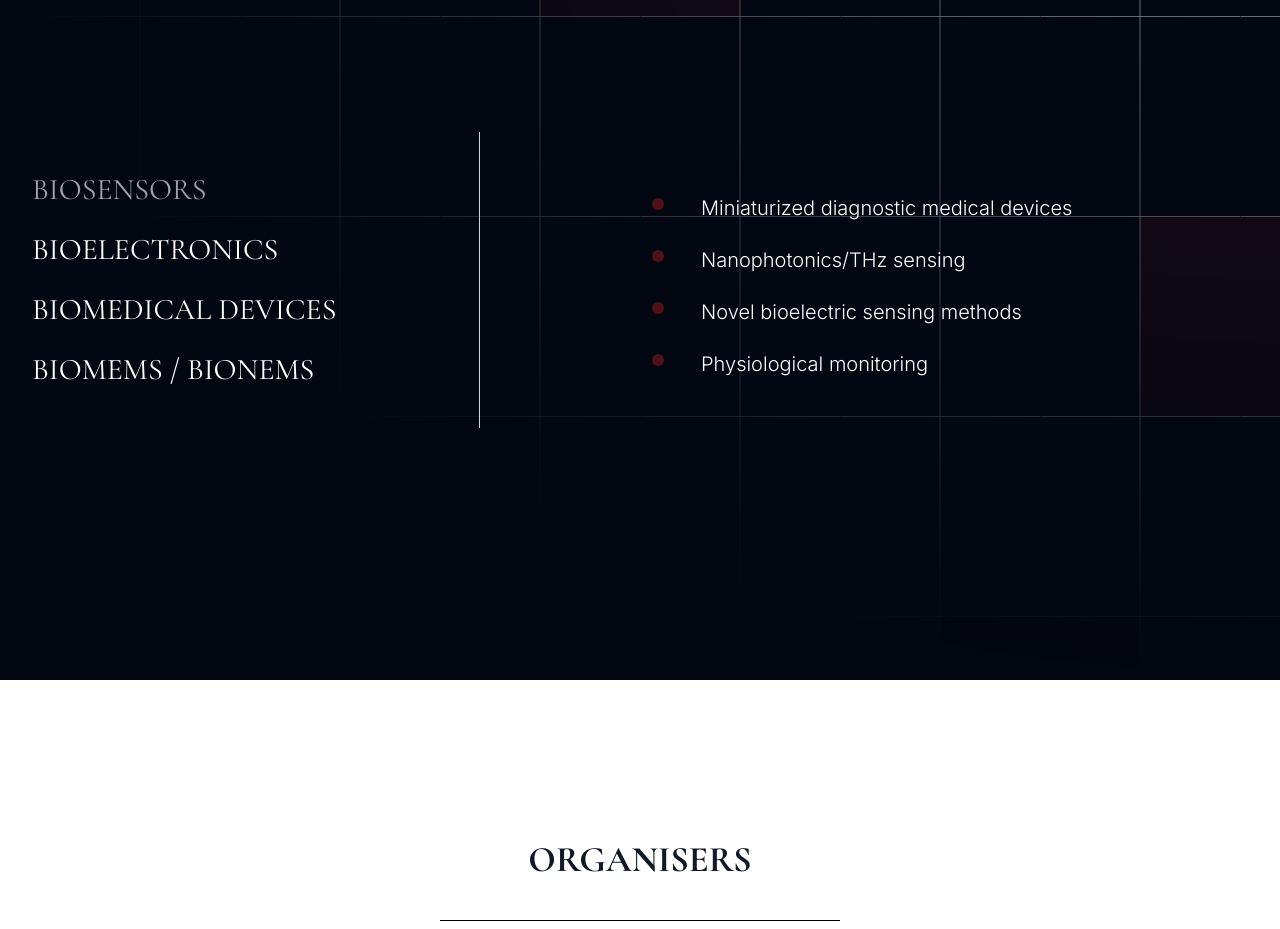
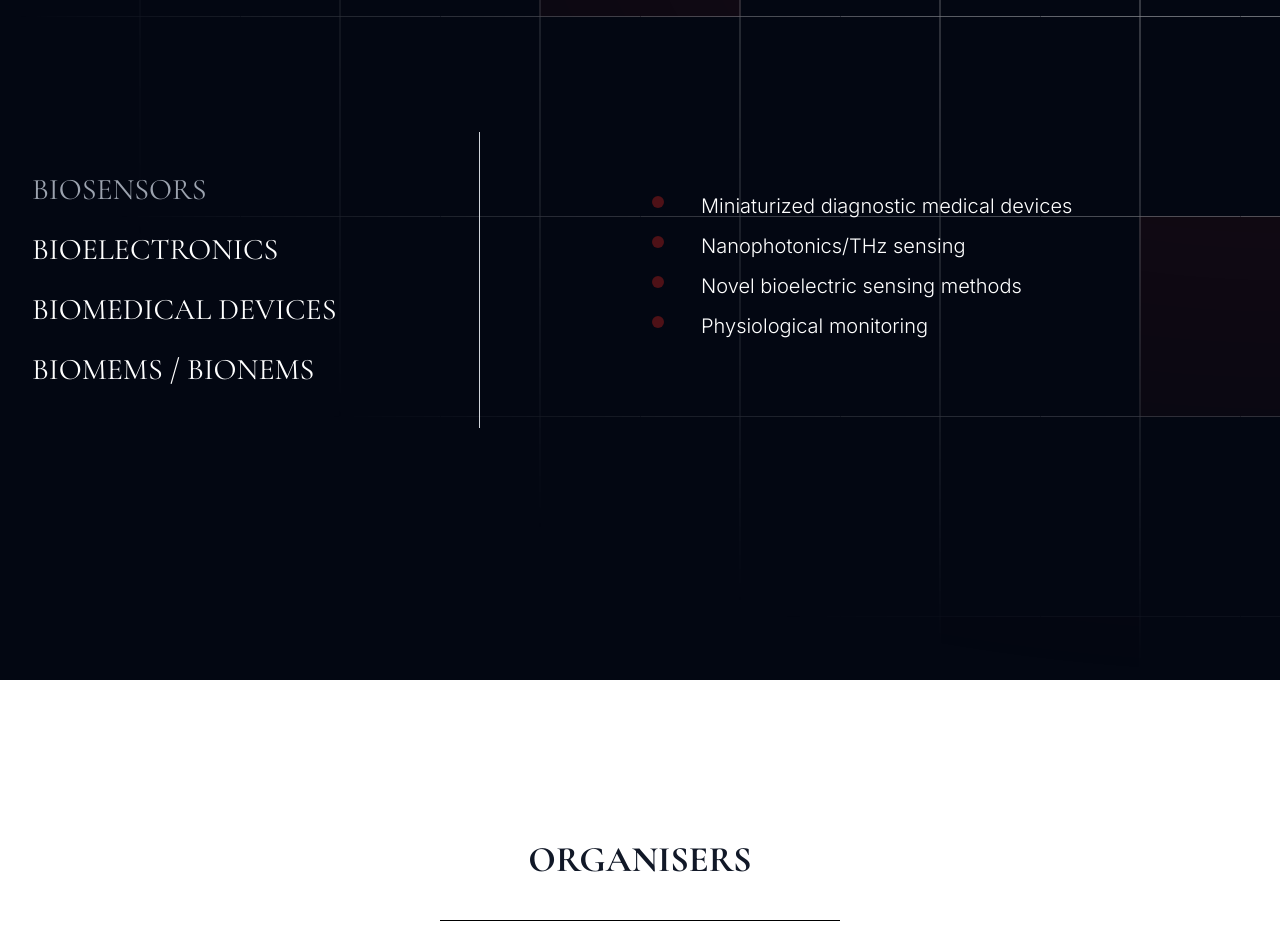
Before and after one commit to AnhisCode/bio4apps, a Next.js app: page / in a window 1280 px wide. Shown: the part 1720-2649 px from the top of the page. Built offline with nearby package versions, Linux system fonts and the light colour scheme.

Commit message:
fix height

```diff
--- a/app/components/List.tsx
+++ b/app/components/List.tsx
@@ -1,20 +1,20 @@
 'use client';
 
+import classNames from 'classnames';
 import { useState } from 'react';
-import classNames from 'classnames';
 
 export default function List({ topics }: { topics: { title: string; list: string[] }[] }) {
   const [selected, setSelected] = useState(topics[0]);
 
   return (
-    <div className="flex w-full space-x-3 flex-col lg:flex-row  ">
+    <div className="flex w-full space-x-3 flex-col lg:flex-row h-full ">
       <div className={'flex relative items-center justify-between w-full lg:w-1/2 flex-shrink-0'}>
         <ul className="text-left text-white flex flex-col space-y-6 my-10 ">
           {topics.map((topic, index) => (
             <li
               key={`title-${index}-${topic.title}`}
               className={classNames(
-                'text-3xl lg:text-3xl font-infant hover:text-red-600 hover:cursor-pointer transition-colors duration-200 ease-in-out',
+                'text-3xl lg:text-3xl font-infant hover:text-red-600 hover:cursor-pointer transition-colors duration-300 ease-in-out',
                 topic.title === selected.title && 'text-gray-400',
               )}
               onClick={() => setSelected(topic)}
@@ -25,11 +25,11 @@ export default function List({ topics }: { topics: { title: string; list: string
         </ul>
         <div className={'w-[1px] hidden lg:flex h-full bg-gray-300 right-10 lg:right-40 sm:right-20 absolute'}></div>
       </div>
-      <ul className="flex space-y-3 justify-center flex-col w-full text-left text-white list-disc list-inside marker:text-red-800/50 marker:text-4xl ">
+      <ul className="h-64  flex flex-col justify-start lg:justify-center w-full text-left text-white list-disc list-inside marker:text-red-800/50 marker:text-4xl overflow-y-auto">
         {selected.list.map((item, index) => (
           <li
             key={`${index}-${item}`}
-            className="lg:text-xl text-lg font-sans whitespace-nowrap normal-case font-light"
+            className="lg:text-xl text-lg font-sans whitespace-nowrap normal-case font-light transition delay-300 duration-300 ease-in-out "
           >
             {item}
           </li>
```
